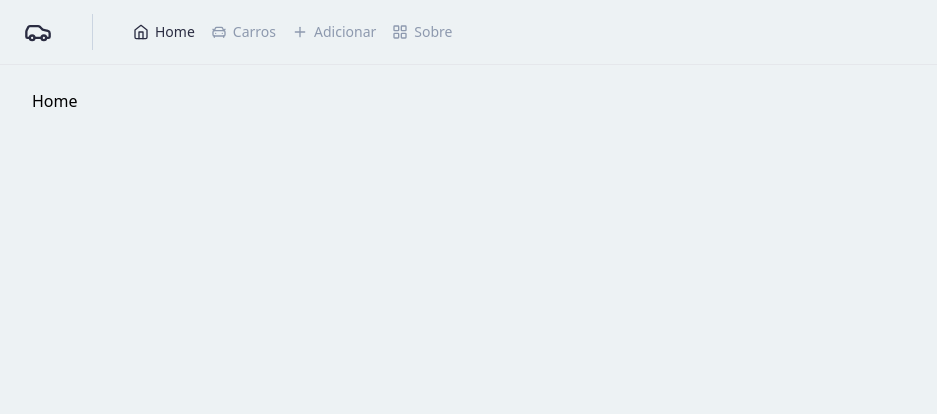
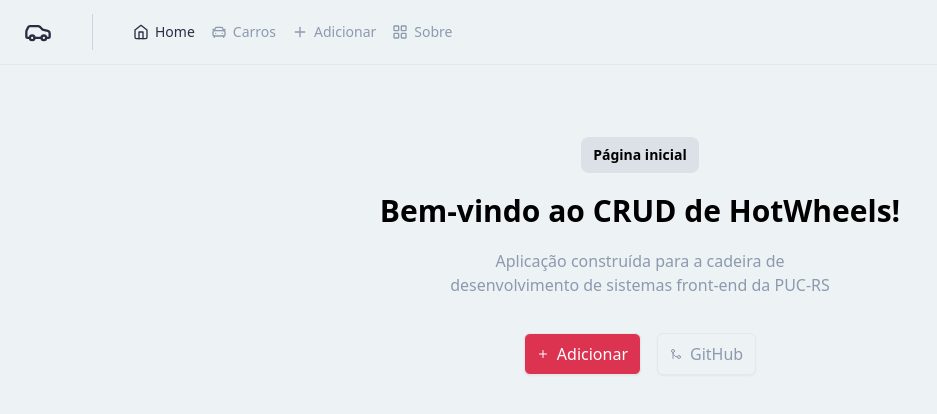
Before and after one commit to RenanFachin/PUCRS_hotwheels-CRUD, a React (Vite) app: page / in a window 1280 px wide. Shown: the top 414 px of the page, without its empty margins (0-937 px from the left). Built offline with nearby package versions, Linux system fonts and the light colour scheme.

Commit message:
style: Cria componente de button

```diff
--- a/package.json
+++ b/package.json
@@ -17,7 +17,8 @@
     "react-dom": "^18.2.0",
     "react-helmet-async": "^2.0.4",
     "react-router-dom": "^6.22.0",
-    "sort-by": "^1.2.0"
+    "sort-by": "^1.2.0",
+    "tailwind-variants": "^0.2.0"
   },
   "devDependencies": {
     "@rocketseat/eslint-config": "^2.2.2",
--- /dev/null
+++ b/src/components/button.tsx
@@ -0,0 +1,49 @@
+import { ReactNode } from 'react'
+import { tv } from 'tailwind-variants'
+
+const buttonStyle = tv({
+  base: 'flex items-center justify-center gap-2 rounded-md border px-3 py-2 shadow-sm group',
+  variants: {
+    color: {
+      primary: 'text-primary-500 hover:text-primary-700',
+      secondary: 'bg-highlight-500/80 text-white hover:bg-highlight-300',
+    },
+  },
+  defaultVariants: {
+    color: 'primary',
+  },
+})
+
+interface ButtonProps extends React.ButtonHTMLAttributes<HTMLButtonElement> {
+  children: ReactNode
+  variant: 'primary' | 'secondary'
+}
+
+function Button({ children, variant, ...props }: ButtonProps) {
+  return (
+    <button className={buttonStyle({ color: variant })} {...props}>
+      {children}
+    </button>
+  )
+}
+
+interface ButtonTextProps {
+  children: ReactNode
+}
+
+function ButtonText({ children }: ButtonTextProps) {
+  return <span>{children}</span>
+}
+
+interface ButtonIconProps {
+  children: ReactNode
+}
+
+function ButtonIcon({ children }: ButtonIconProps) {
+  return children
+}
+
+Button.Text = ButtonText
+Button.Icon = ButtonIcon
+
+export { Button }
--- a/src/pages/app/home.tsx
+++ b/src/pages/app/home.tsx
@@ -1,10 +1,40 @@
+import { GitMergeIcon, Plus } from 'lucide-react'
 import { Helmet } from 'react-helmet-async'
+
+import { Button } from '@/components/button'
 
 export function Home() {
   return (
-    <>
+    <div className="mx-auto flex w-full max-w-5xl flex-col items-center space-y-5 py-12">
       <Helmet title="Home" />
-      <h1>Home</h1>
-    </>
+      <span className="rounded-lg bg-primary-300/30 px-3 py-2 text-sm font-bold">
+        Página inicial
+      </span>
+
+      <p className="text-3xl font-bold">Bem-vindo ao CRUD de HotWheels!</p>
+
+      <p className="max-w-96 text-center text-primary-500">
+        Aplicação construída para a cadeira de desenvolvimento de sistemas
+        front-end da PUC-RS
+      </p>
+
+      <div className="flex w-full items-center justify-center space-x-4 py-4 md:pb-10">
+        <Button variant="secondary">
+          <Button.Icon>
+            <Plus className="size-3" />
+          </Button.Icon>
+
+          <Button.Text>Adicionar</Button.Text>
+        </Button>
+
+        <Button variant="primary">
+          <Button.Icon>
+            <GitMergeIcon className="size-3" />
+          </Button.Icon>
+
+          <Button.Text>GitHub</Button.Text>
+        </Button>
+      </div>
+    </div>
   )
 }
```
Also changed, not shown: 1 other file (tests, documents, lock files or other folders).
